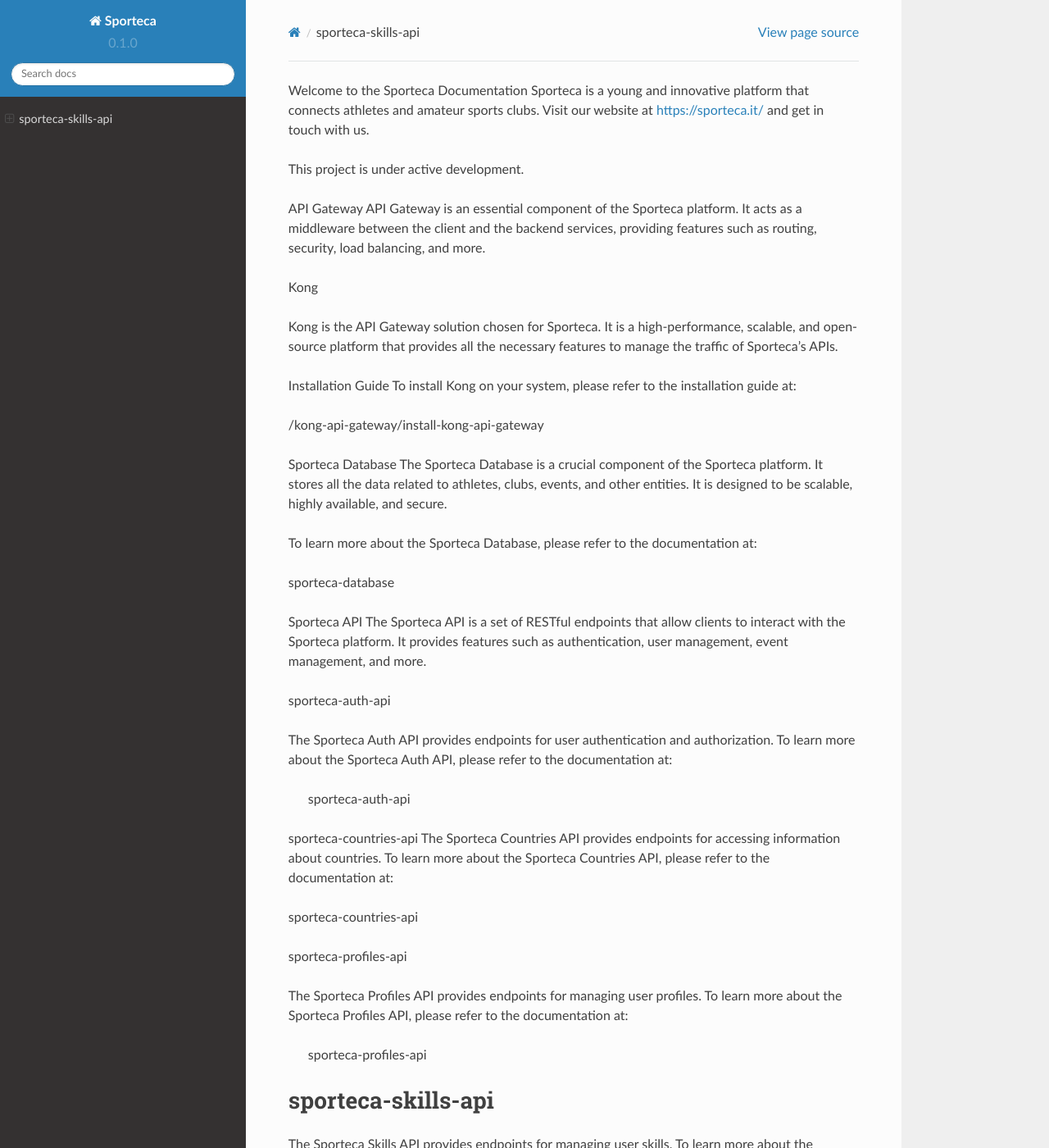
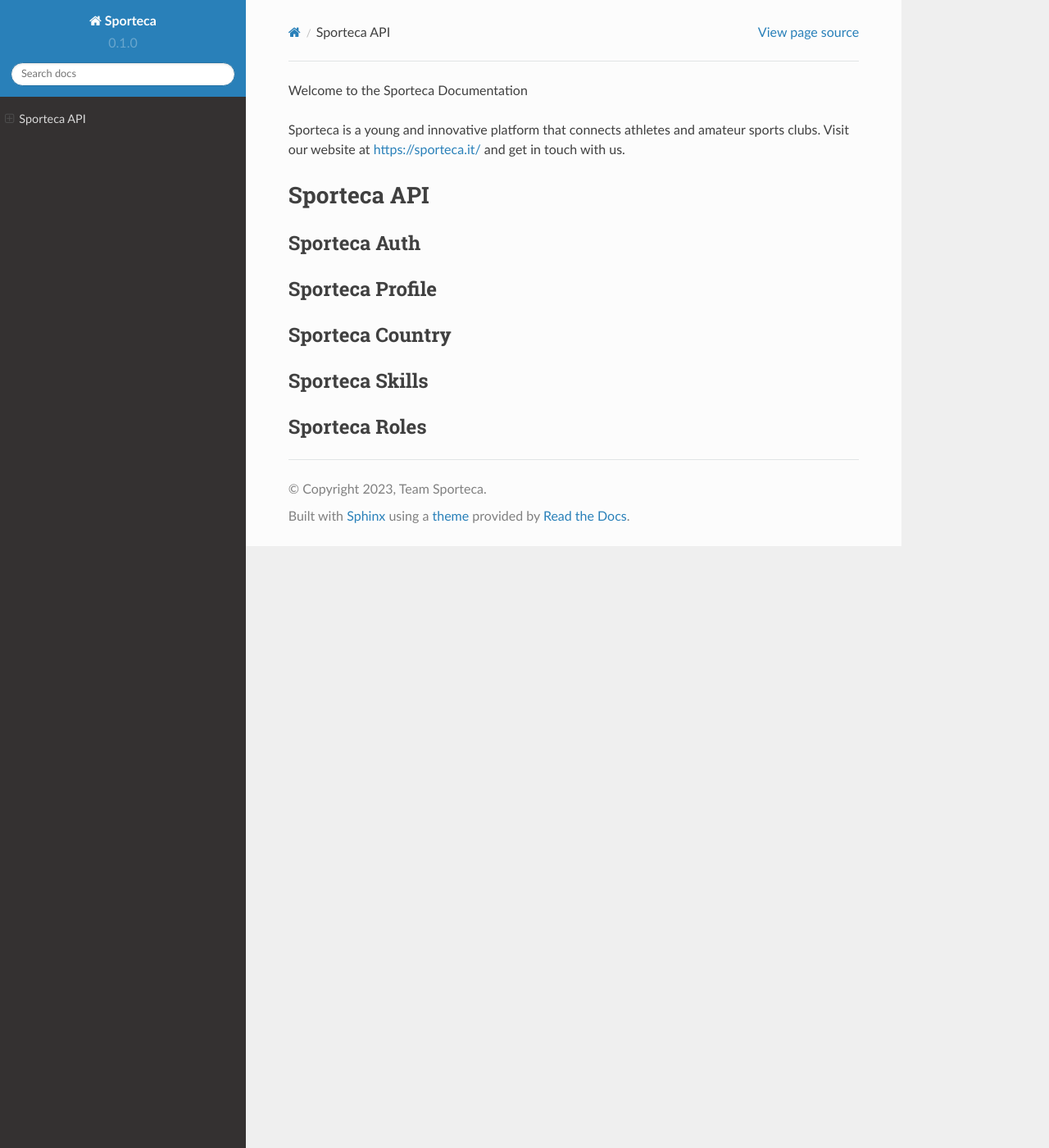
Before and after one commit to sportecadev/sporteca-docs, a Sphinx documentation site: the page built from docs/source/index.rst, in a window 1280 px wide and 1400 px high. Shown: the whole window at 82% size. Built offline with Sphinx 7.4.7 and the Read the Docs theme 2.0.0, drawn with Linux system fonts in a browser that asks for light colours; some of the changed text lies outside the part shown.

Commit message:
prove di costruzione menu

```diff
--- a/docs/source/index.rst
+++ b/docs/source/index.rst
@@ -1,62 +1,18 @@
 Welcome to the Sporteca Documentation
+
 Sporteca is a young and innovative platform that connects athletes and amateur sports clubs. Visit our website at https://sporteca.it/ and get in touch with us.
 
-.. note::
-
-This project is under active development.
-
-API Gateway
-API Gateway is an essential component of the Sporteca platform. It acts as a middleware between the client and the backend services, providing features such as routing, security, load balancing, and more.
-
-Kong
-
-Kong is the API Gateway solution chosen for Sporteca. It is a high-performance, scalable, and open-source platform that provides all the necessary features to manage the traffic of Sporteca's APIs.
-
-Installation Guide
-To install Kong on your system, please refer to the installation guide at:
-
-/kong-api-gateway/install-kong-api-gateway
-
-Sporteca Database
-The Sporteca Database is a crucial component of the Sporteca platform. It stores all the data related to athletes, clubs, events, and other entities. It is designed to be scalable, highly available, and secure.
-
-To learn more about the Sporteca Database, please refer to the documentation at:
-
-sporteca-database
 
 Sporteca API
-The Sporteca API is a set of RESTful endpoints that allow clients to interact with the Sporteca platform. It provides features such as authentication, user management, event management, and more.
-
-sporteca-auth-api
-
-
-The Sporteca Auth API provides endpoints for user authentication and authorization. To learn more about the Sporteca Auth API, please refer to the documentation at:
-
-   sporteca-auth-api
-
-sporteca-countries-api
-The Sporteca Countries API provides endpoints for accessing information about countries. To learn more about the Sporteca Countries API, please refer to the documentation at:
-
-sporteca-countries-api
-
-sporteca-profiles-api
-
-
-The Sporteca Profiles API provides endpoints for managing user profiles. To learn more about the Sporteca Profiles API, please refer to the documentation at:
-
-   sporteca-profiles-api
-
-sporteca-skills-api
 ~~~~~~~~~~~~~~~~~~~
 
-The Sporteca Skills API provides endpoints for managing user skills. To learn more about the Sporteca Skills API, please refer to the documentation at:
-
-   sporteca-skills-api
-
-
-Sporteca APP
+Sporteca Auth
 ------------
-
-Sporteca APP is a mobile application that provides access to the Sporteca platform's features. To learn more about Sporteca APP, please refer to the documentation at:
-
-   sporteca-app
+Sporteca Profile
+------------
+Sporteca Country
+------------
+Sporteca Skills
+------------
+Sporteca Roles
+------------
```
